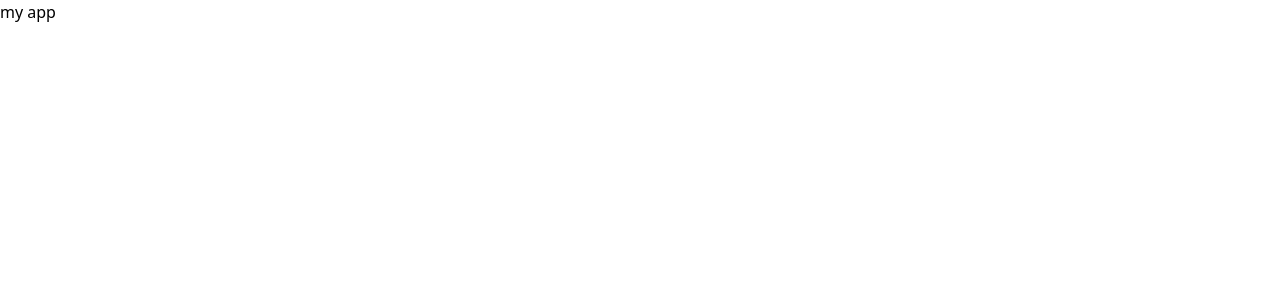
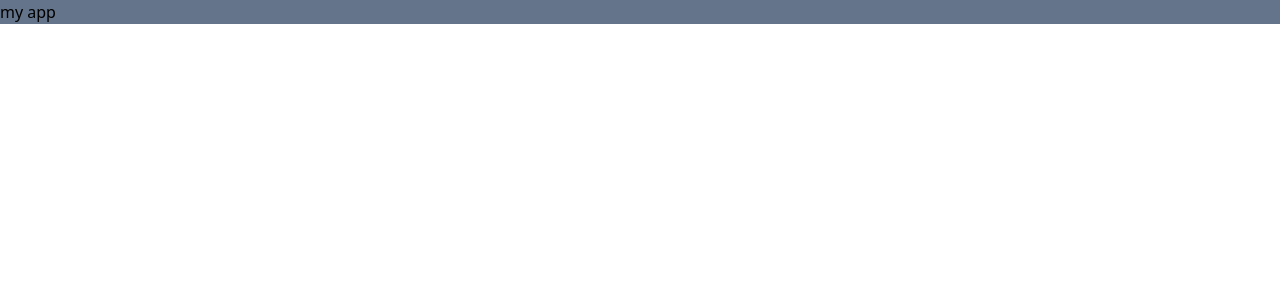
Before and after one commit to levinset/gifspy, a React (Vite) app: page / in a window 1280 px wide. Shown: the top 300 px of the page. Built offline with nearby package versions, Linux system fonts and the light colour scheme.

Commit message:
install libraries

```diff
--- a/src/App.tsx
+++ b/src/App.tsx
@@ -1,7 +1,7 @@
 function App() {
   return (
     <>
-      <div>my app</div>
+      <div className=" bg-slate-500">my app</div>
     </>
   );
 }
```
